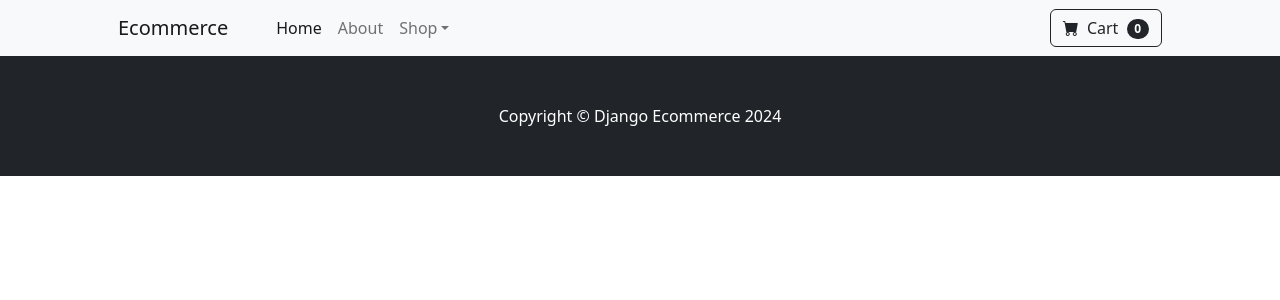
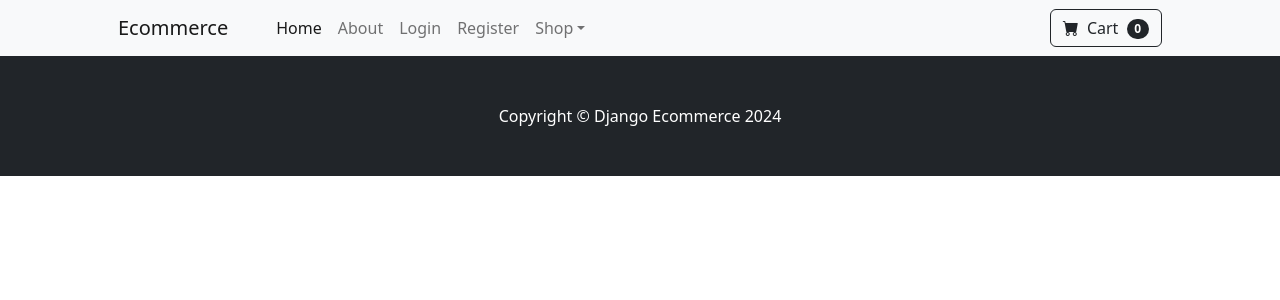
Before and after one commit to Claudenilsonjunior/django-ecommerce-platform, a Django app: template ecom/store/templates/base.html in a window 1280 px wide. Shown: the top 300 px of the page. Run offline with Django 5.2, Linux system fonts and the light colour scheme; the template is opened without the code that fills it, so the values that code supplies are empty; parts of the project's set-up code (start-up, migrations or seed data) failed here and were passed over; some libraries are stand-ins or nearby versions.

Commit message:
Update navbar.html

```diff
--- a/ecom/store/templates/navbar.html
+++ b/ecom/store/templates/navbar.html
@@ -7,6 +7,23 @@
             <ul class="navbar-nav me-auto mb-2 mb-lg-0 ms-lg-4">
                 <li class="nav-item"><a class="nav-link active" aria-current="page" href="{% url 'home' %}">Home</a></li>
                 <li class="nav-item"><a class="nav-link" href="{% url 'about' %}">About</a></li>
+
+                <!-- Authentication -->
+                 <!-- If user is authenticated, show logout button -->
+                {% if user.is_authenticated %}
+                    <li class="nav-item"><a class="nav-link" href="{% url 'logout' %}">Logout</a></li>
+
+                    <!-- If user is not authenticated, show login button -->
+                {% else %}
+
+                    <li class="nav-item"><a class="nav-link" href="{% url 'login' %}">Login</a></li>
+
+                    <li class="nav-item"><a class="nav-link" href="{% url 'register' %}">Register</a></li>
+
+                {% endif %}
+
+
+
                 <li class="nav-item dropdown">
                     <a class="nav-link dropdown-toggle" id="navbarDropdown" href="#" role="button" data-bs-toggle="dropdown" aria-expanded="false">Shop</a>
                     <ul class="dropdown-menu" aria-labelledby="navbarDropdown">
```
